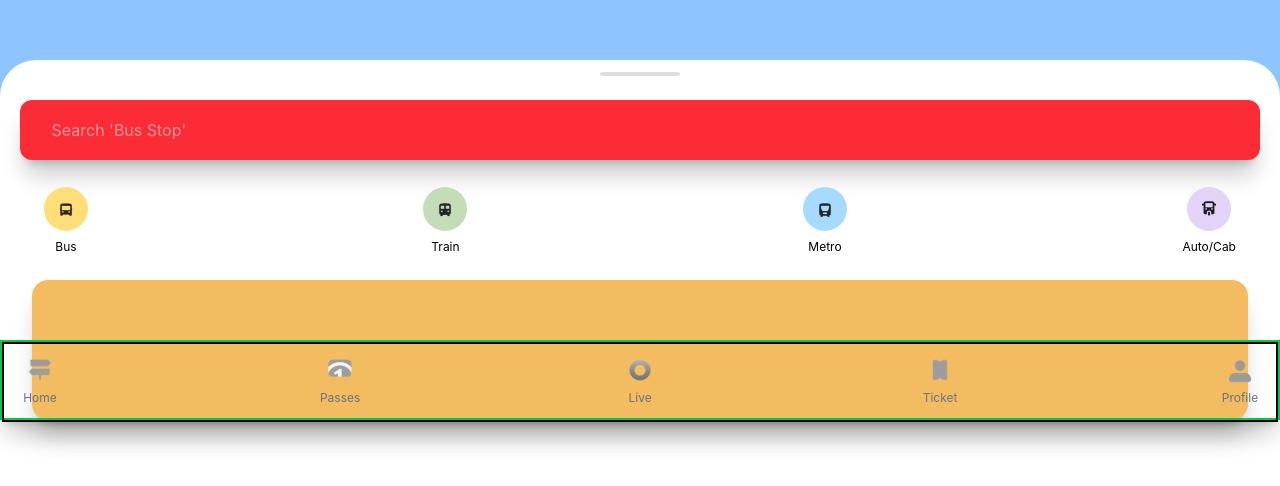
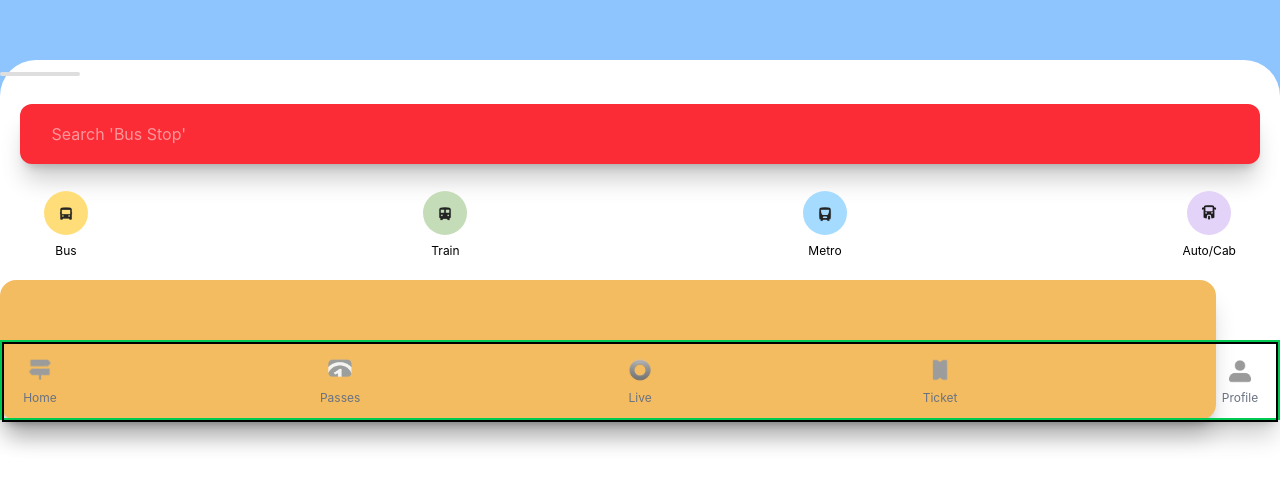
Before and after one commit to debuglord77/bus-web, a React (Vite) app: page / in a window 1280 px wide. Shown: the part 246-732 px from the top of the page. Built offline with nearby package versions, Linux system fonts and the light colour scheme.

Commit message:
Change Bottomhalf layout to flex-column

```diff
--- a/src/components/Bottomhalf.jsx
+++ b/src/components/Bottomhalf.jsx
@@ -18,7 +18,7 @@ function Bottomhalf(){
     const navigate = useNavigate();
 
     return(
-        <div className="bg-white absolute top-[85%] left-0 w-full h-full rounded-t-[36px] flex justify-center pt-3 shadow-xl/20">
+        <div className="bg-white absolute top-[85%] left-0 w-full h-full rounded-t-[36px] flex-col justify-center pt-3 shadow-xl/20">
 
             <div className="w-20 h-1 border border-none rounded-xl bg-[#dfdedf] "></div>
 
```
